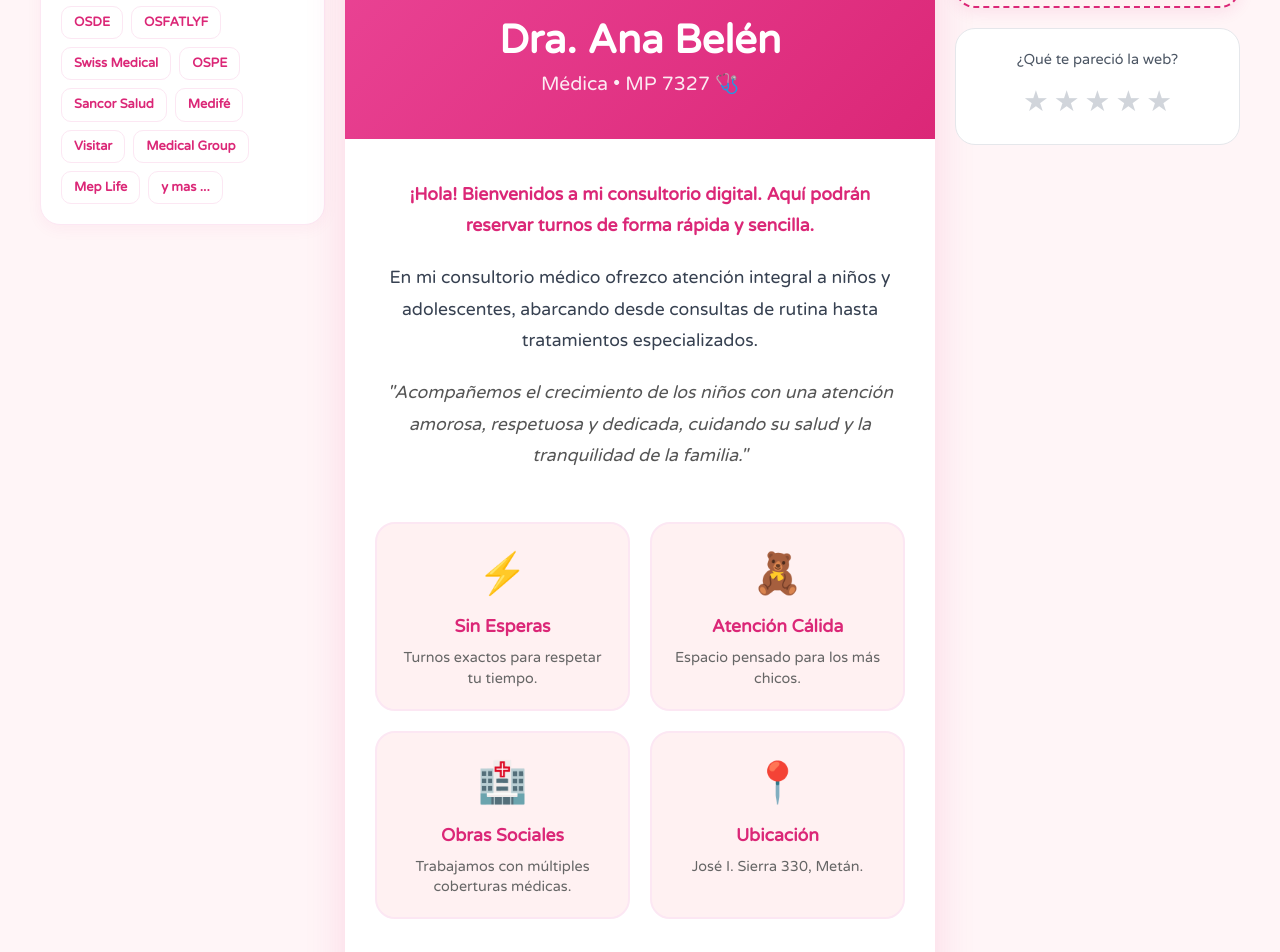
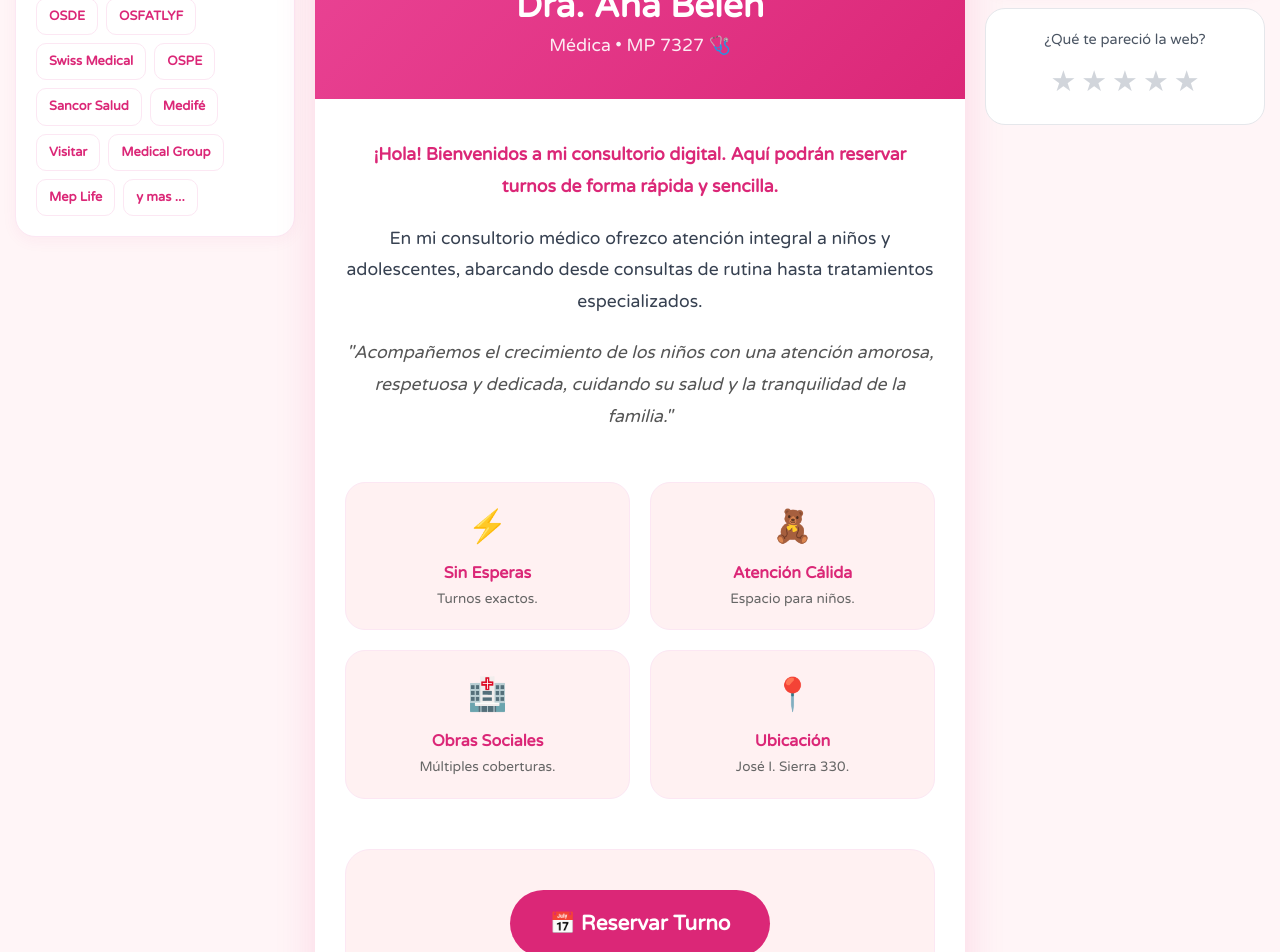
Before and after one commit to caneteelias588/webturnosanabelen, a Next.js app in the folder frontend/: page / in a window 1280 px wide. Shown: the part 320-1272 px from the top of the page. Built offline with nearby package versions, Linux system fonts and the light colour scheme.

Commit message:
orden en celulares y computadoras

```diff
--- a/frontend/app/page.tsx
+++ b/frontend/app/page.tsx
@@ -18,10 +18,11 @@ export default function Home() {
   };
 
   return (
-    <div style={{ padding: "40px 20px", minHeight: "100vh", backgroundColor: "#fff5f7" }}>
-      <div style={{ maxWidth: "1200px", margin: "0 auto", display: "grid", gridTemplateColumns: "repeat(auto-fit, minmax(250px, 1fr))", gap: "20px", alignItems: "start" }}>
+    <div style={{ padding: "20px 15px", minHeight: "100vh", backgroundColor: "#fff5f7" }}>
+      <div className="main-grid">
 
-        {/* COLUMNA IZQUIERDA: CONVENIOS */}
+        {/* BLOQUE CONVENIOS (Prioridad 3 en Celu) */}
+        <div className="box-convenios">
           <div style={{ padding: "20px", borderRadius: "20px", border: "1px solid #fce7f3", backgroundColor: "white", boxShadow: "0 4px 15px rgba(219, 39, 119, 0.05)" }}>
             <h3 style={{ color: "#db2777", marginBottom: "15px", fontSize: "1.1rem", fontWeight: "bold" }}>Convenios vigentes</h3>
             <div style={{ display: "flex", flexWrap: "wrap", gap: "8px" }}>
@@ -30,68 +31,45 @@ export default function Home() {
               ))}
             </div>
           </div>
+        </div>
 
-        {/* COLUMNA CENTRAL: CONTENIDO PRINCIPAL */}
-        <div style={{ gridColumn: "span 2", backgroundColor: "white", borderRadius: "30px", overflow: "hidden", boxShadow: "0 10px 40px rgba(219, 39, 119, 0.15)" }}>
-
+        {/* BLOQUE CENTRAL: CONTENIDO PRINCIPAL (Prioridad 1 en Celu) */}
+        <div className="box-main">
+          <div style={{ backgroundColor: "white", borderRadius: "30px", overflow: "hidden", boxShadow: "0 10px 40px rgba(219, 39, 119, 0.15)" }}>
             <header style={{ background: "linear-gradient(135deg, #ec4899 0%, #db2777 100%)", padding: "40px", color: "white", textAlign: "center" }}>
-            <div style={{ width: "130px", height: "130px", borderRadius: "50%", border: "5px solid rgba(255,255,255,0.3)", overflow: "hidden", margin: "0 auto 20px auto" }}>
+              <div style={{ width: "120px", height: "120px", borderRadius: "50%", border: "5px solid rgba(255,255,255,0.3)", overflow: "hidden", margin: "0 auto 20px auto" }}>
                 <img src="/perfil.jpg" alt="Dra. Ana" style={{ width: "100%", height: "100%", objectFit: "cover" }} />
               </div>
-            <h1 style={{ margin: 0, fontSize: "2.5rem", fontWeight: "bold" }}>Dra. Ana Belén</h1>
-            <p style={{ fontSize: "1.2rem", opacity: 0.9 }}>Médica • MP 7327 🩺</p>
+              <h1 style={{ margin: 0, fontSize: "2.2rem", fontWeight: "bold" }}>Dra. Ana Belén</h1>
+              <p style={{ fontSize: "1.1rem", opacity: 0.9 }}>Médica • MP 7327 🩺</p>
             </header>
 
             <div style={{ padding: "40px 30px" }}>
-            {/* DESCRIPCIÓN EXACTA */}
               <div style={{ textAlign: "center", color: "#374151", marginBottom: "50px", lineHeight: "1.8", fontSize: "1.1rem" }}>
-              <p style={{ marginBottom: "20px", fontWeight: "bold", color: "#db2777" }}>
-                ¡Hola! Bienvenidos a mi consultorio digital. Aquí podrán reservar turnos de forma rápida y sencilla.
-              </p>
-              <p style={{ marginBottom: "20px" }}>
-                En mi consultorio médico ofrezco atención integral a niños y adolescentes, abarcando desde consultas de rutina hasta tratamientos especializados.
-              </p>
-              <p style={{ fontStyle: "italic", color: "#555" }}>
-                "Acompañemos el crecimiento de los niños con una atención amorosa, respetuosa y dedicada, cuidando su salud y la tranquilidad de la familia."
-              </p>
+                <p style={{ marginBottom: "20px", fontWeight: "bold", color: "#db2777" }}>¡Hola! Bienvenidos a mi consultorio digital. Aquí podrán reservar turnos de forma rápida y sencilla.</p>
+                <p style={{ marginBottom: "20px" }}>En mi consultorio médico ofrezco atención integral a niños y adolescentes, abarcando desde consultas de rutina hasta tratamientos especializados.</p>
+                <p style={{ fontStyle: "italic", color: "#555" }}>"Acompañemos el crecimiento de los niños con una atención amorosa, respetuosa y dedicada, cuidando su salud y la tranquilidad de la familia."</p>
               </div>
 
-            {/* GRILLA DE 4 RECUADROS (2x2) */}
-            <div style={{ display: "grid", gridTemplateColumns: "repeat(2, 1fr)", gap: "20px", marginBottom: "50px" }}>
-              <div style={estiloBeneficio}>
-                <div style={estiloIcono}>⚡</div>
-                <h3 style={estiloTituloBeneficio}>Sin Esperas</h3>
-                <p style={estiloTextoBeneficio}>Turnos exactos para respetar tu tiempo.</p>
-              </div>
-              <div style={estiloBeneficio}>
-                <div style={estiloIcono}>🧸</div>
-                <h3 style={estiloTituloBeneficio}>Atención Cálida</h3>
-                <p style={estiloTextoBeneficio}>Espacio pensado para los más chicos.</p>
-              </div>
-              <div style={estiloBeneficio}>
-                <div style={estiloIcono}>🏥</div>
-                <h3 style={estiloTituloBeneficio}>Obras Sociales</h3>
-                <p style={estiloTextoBeneficio}>Trabajamos con múltiples coberturas médicas.</p>
-              </div>
-              {/* EL CUARTO RECUADRO PARA COMPLETAR EL ESPACIO */}
-              <div style={estiloBeneficio}>
-                <div style={estiloIcono}>📍</div>
-                <h3 style={estiloTituloBeneficio}>Ubicación</h3>
-                <p style={estiloTextoBeneficio}>José I. Sierra 330, Metán.</p>
-              </div>
+              {/* GRILLA DE 4 RECUADROS */}
+              <div className="benefits-grid">
+                <div style={estiloBeneficio}><div style={estiloIcono}>⚡</div><h3 style={estiloTituloBeneficio}>Sin Esperas</h3><p style={estiloTextoBeneficio}>Turnos exactos.</p></div>
+                <div style={estiloBeneficio}><div style={estiloIcono}>🧸</div><h3 style={estiloTituloBeneficio}>Atención Cálida</h3><p style={estiloTextoBeneficio}>Espacio para niños.</p></div>
+                <div style={estiloBeneficio}><div style={estiloIcono}>🏥</div><h3 style={estiloTituloBeneficio}>Obras Sociales</h3><p style={estiloTextoBeneficio}>Múltiples coberturas.</p></div>
+                <div style={estiloBeneficio}><div style={estiloIcono}>📍</div><h3 style={estiloTituloBeneficio}>Ubicación</h3><p style={estiloTextoBeneficio}>José I. Sierra 330.</p></div>
               </div>
 
-            {/* BOTONES */}
               <div style={{ padding: "40px", backgroundColor: "#fff1f2", borderRadius: "25px", border: "1px solid #fce7f3", display: "flex", flexDirection: "column", alignItems: "center", gap: "25px" }}>
                 <Link href="/reservar" className="pulse-button" style={estiloBotonPrincipal}>📅 Reservar Turno</Link>
                 <a href="https://www.instagram.com/dra_anni/" target="_blank" style={{ color: "#db2777", fontWeight: "bold", textDecoration: "none", fontSize: "1.1rem" }}>Seguime en Instagram 📸</a>
               </div>
             </div>
           </div>
+        </div>
 
-        {/* COLUMNA DERECHA: AVISO REPROGRAMACIÓN */}
-        <div style={{ display: "flex", flexDirection: "column", gap: "20px" }}>
-          <div style={{ padding: "20px", borderRadius: "20px", border: "2px dashed #db2777", backgroundColor: "#fff1f2", boxShadow: "0 4px 15px rgba(219, 39, 119, 0.1)" }}>
+        {/* BLOQUE DERECHA: AVISO REPROGRAMACIÓN (Prioridad 2 en Celu) */}
+        <div className="box-aviso">
+          <div style={{ padding: "20px", borderRadius: "20px", border: "2px dashed #db2777", backgroundColor: "#fff1f2", boxShadow: "0 4px 15px rgba(219, 39, 119, 0.1)", marginBottom: "20px" }}>
             <h3 style={{ color: "#db2777", marginBottom: "10px", fontSize: "1.1rem", fontWeight: "bold" }}>⚠️ AVISO IMPORTANTE </h3>
             <p style={{ color: "#db2777", fontSize: "0.9rem", fontWeight: "500", lineHeight: "1.5" }}>
               Ante mi labor medica, pueden surgir reprogramaciones de los turnos. Nos pondremos en contacto con vos mediante WhatsApp.
@@ -107,8 +85,7 @@ export default function Home() {
             </div>
             {showThanks && (
               <div style={{ marginTop: "10px", animation: "fadeIn 0.5s" }}>
-                <p style={{ fontSize: "0.8rem", color: "#059669", fontWeight: "bold", margin: 0 }}>¡Gracias por valorarnos!</p>
-                <p style={{ fontSize: "0.75rem", color: "#6b7280" }}>Tu opinión nos permite mejorar.</p>
+                <p style={{ fontSize: "0.8rem", color: "#059669", fontWeight: "bold" }}>¡Gracias por valorarnos. Tu opinion nos permite mejorar!</p>
               </div>
             )}
           </div>
@@ -117,23 +94,53 @@ export default function Home() {
 
       <footer style={{ marginTop: "40px", textAlign: "center" }}>
         <p style={{ color: "#9ca3af", fontSize: "0.8rem", margin: "0 0 5px 0" }}>© 2026 Consultorios Santa Sofía. Todos los derechos reservados.</p>
-        <p style={{ color: "#9ca3af" , fontSize: "0.85rem", fontWeight: "bold", margin: 0 }}>Web desarrollada por Elias Cañete</p>
+        <p style={{ color: "#9ca3af", fontSize: "0.85rem", fontWeight: "bold", margin: 0 }}>Web desarrollada por Elias Cañete</p>
       </footer>
 
       <style jsx>{`
-        .obra-social-btn { transition: all 0.2s; cursor: pointer; }
-        .obra-social-btn:active { transform: scale(0.9); }
-        .obra-social-btn:hover { transform: scale(1.1); background-color: #db2777 !important; color: white !important; }
+        .main-grid {
+          max-width: 1250px;
+          margin: 0 auto;
+          display: grid;
+          grid-template-columns: 280px 1fr 280px;
+          gap: 20px;
+        }
+
+        .benefits-grid {
+          display: grid;
+          grid-template-columns: repeat(2, 1fr);
+          gap: 20px;
+          margin-bottom: 50px;
+        }
+
+        @media (max-width: 1100px) {
+          .main-grid {
+            grid-template-columns: 1fr;
+          }
+          .box-main { order: 1; }
+          .box-aviso { order: 2; }
+          .box-convenios { order: 3; }
+        }
+
+        @media (max-width: 600px) {
+          .benefits-grid {
+            grid-template-columns: 1fr;
+          }
+        }
+
+        .obra-social-btn { transition: all 0.2s; cursor: pointer; border: 1px solid #fce7f3; }
+        .obra-social-btn:hover { background-color: #db2777 !important; color: white !important; transform: scale(1.05); }
         .pulse-button { animation: pulse 2s infinite; }
         @keyframes pulse { 0% { transform: scale(1); } 50% { transform: scale(1.03); } 100% { transform: scale(1); } }
+        @keyframes fadeIn { from { opacity: 0; } to { opacity: 1; } }
       `}</style>
     </div>
   );
 }
 
-const estiloBeneficio = { textAlign: "center" as const, padding: "20px", backgroundColor: "#fff1f2", borderRadius: "20px", border: "2px solid #fce7f3" };
-const estiloIcono = { fontSize: "2.5rem", marginBottom: "10px" };
-const estiloTituloBeneficio = { color: "#db2777", marginBottom: "8px", fontSize: "1.1rem", fontWeight: "bold" as const };
-const estiloTextoBeneficio = { color: "#666", fontSize: "0.9rem", lineHeight: "1.4" };
-const estiloTagInteractiva = { padding: "6px 12px", backgroundColor: "white", borderRadius: "10px", fontSize: "0.8rem", color: "#db2777", border: "1px solid #fce7f3", fontWeight: "600", outline: "none" } as any;
-const estiloBotonPrincipal = { padding: "20px 60px", fontSize: "1.4rem", backgroundColor: "#db2777", color: "white", borderRadius: "50px", fontWeight: "bold", textDecoration: "none", boxShadow: "0 10px 25px rgba(219, 39, 119, 0.3)", textAlign: "center" as const };
+const estiloBeneficio = { textAlign: "center" as const, padding: "20px", backgroundColor: "#fff1f2", borderRadius: "20px", border: "1px solid #fce7f3" };
+const estiloIcono = { fontSize: "2rem", marginBottom: "10px" };
+const estiloTituloBeneficio = { color: "#db2777", marginBottom: "5px", fontSize: "1rem", fontWeight: "bold" as const };
+const estiloTextoBeneficio = { color: "#666", fontSize: "0.85rem", lineHeight: "1.4" };
+const estiloTagInteractiva = { padding: "8px 12px", backgroundColor: "white", borderRadius: "10px", fontSize: "0.8rem", color: "#db2777", fontWeight: "600", outline: "none" } as any;
+const estiloBotonPrincipal = { padding: "18px 40px", fontSize: "1.3rem", backgroundColor: "#db2777", color: "white", borderRadius: "50px", fontWeight: "bold", textDecoration: "none", textAlign: "center" as const };
```
Lines whose indentation alone changed are shown as unchanged.
